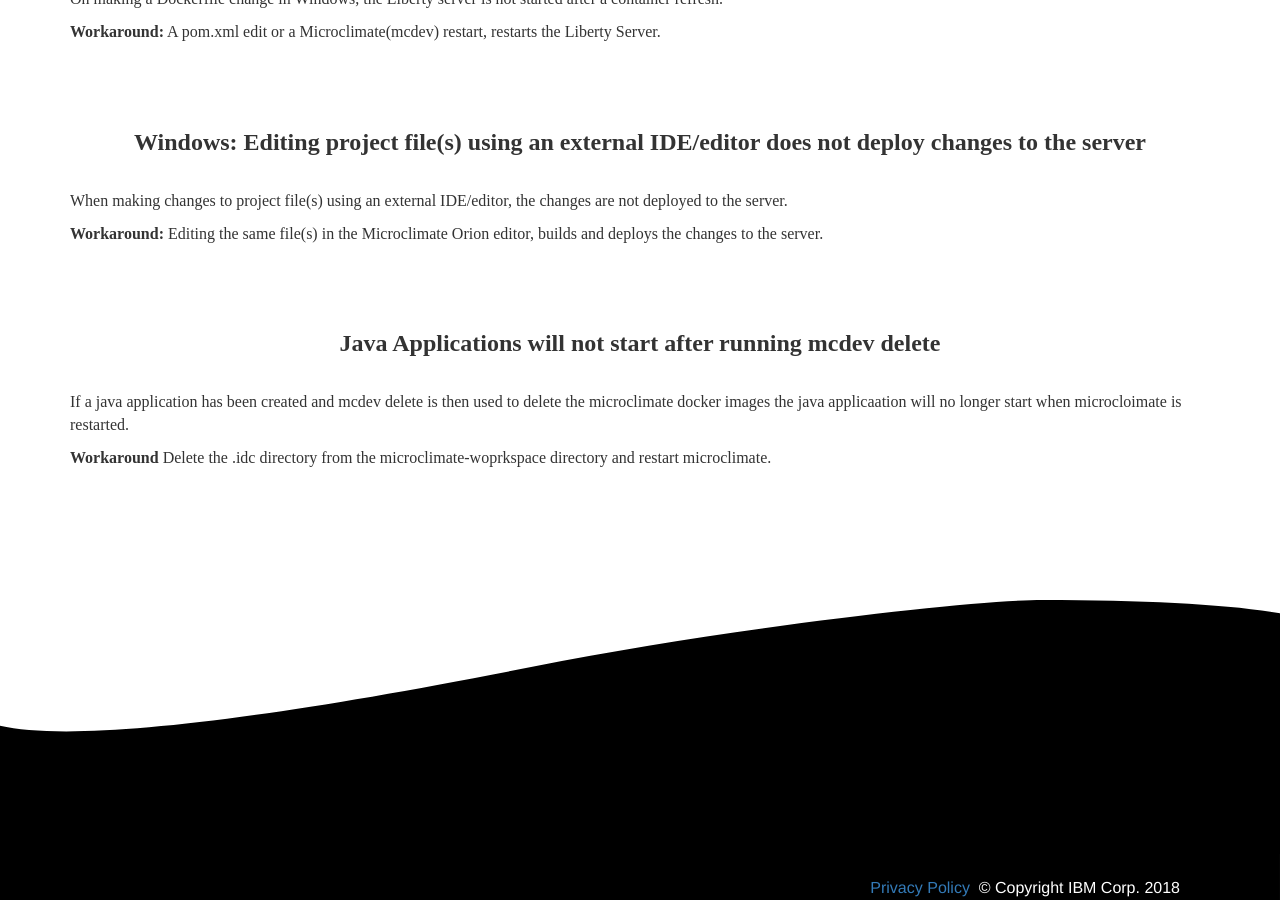
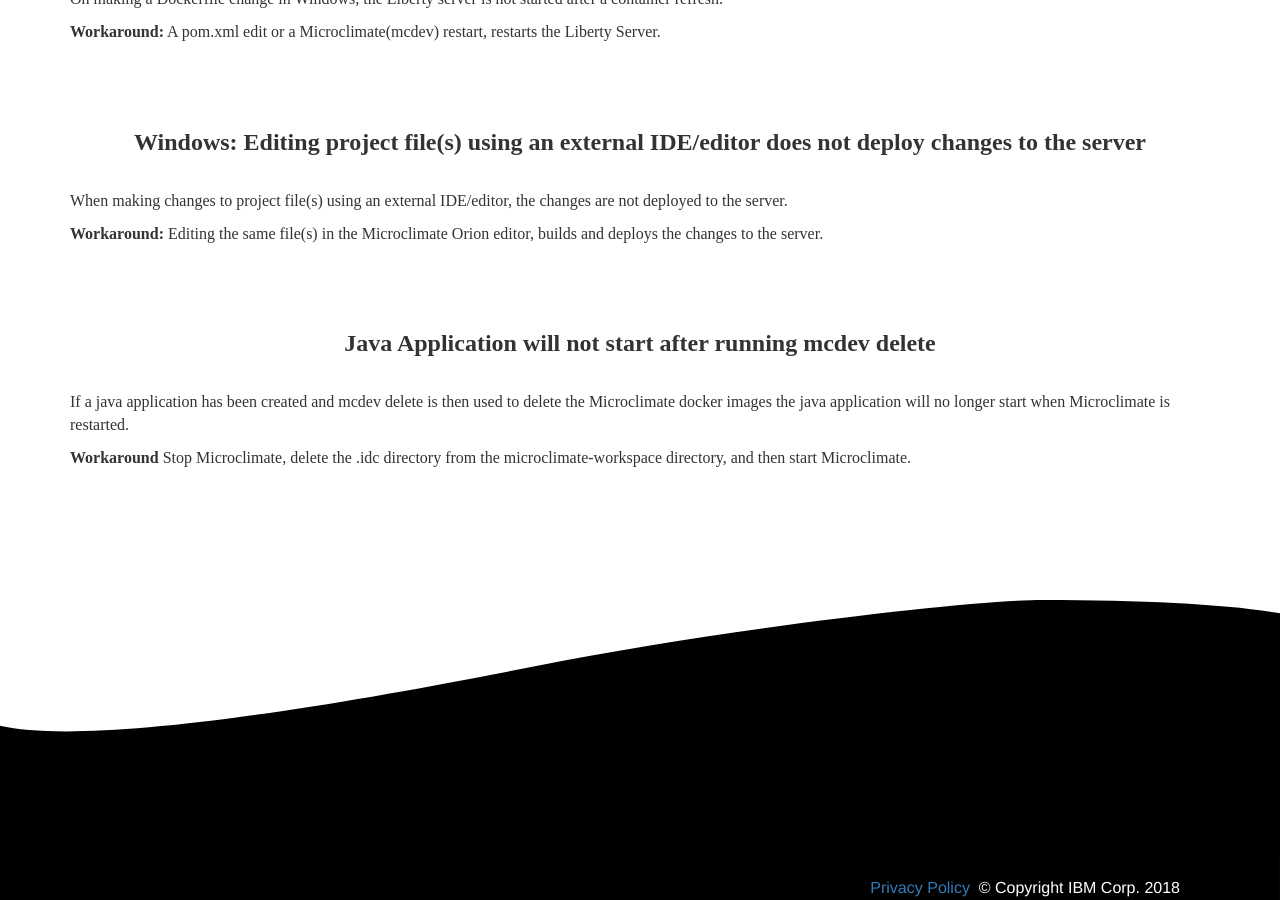
Before and after one commit to microclimate-dev2ops/microclimate-dev2ops.github.io, a Jekyll site: the page built from docPages/knownissue.md, in a window 1280 px wide and 900 px high, scrolled down 1687 px. Built offline with Jekyll 4.4.1, drawn with Linux system fonts in a browser that asks for light colours; nearby versions of some CDN libraries; some web fonts are replaced.

Commit message:
update docs etc

```diff
--- a/_config.yml
+++ b/_config.yml
@@ -11,5 +11,6 @@
 theme: minima
 plugins:
   - jekyll-feed
+  - jekyll-sitemap
 
 include: ['docPages']
--- a/docPages/knownissue.md
+++ b/docPages/knownissue.md
@@ -45,8 +45,8 @@
 
 **Workaround:** Editing the same file(s) in the Microclimate Orion editor, builds and deploys the changes to the server.
 
-## Java Applications will not start after running mcdev delete
+## Java Application will not start after running mcdev delete
 
-If a java application has been created and mcdev delete is then used to delete the microclimate docker images the java applicaation will no longer start when microcloimate is restarted.
+If a java application has been created and mcdev delete is then used to delete the Microclimate docker images the java application will no longer start when Microclimate is restarted.
 
-**Workaround** Delete the .idc directory from the microclimate-woprkspace directory and restart microclimate.
+**Workaround** Stop Microclimate, delete the .idc directory from the microclimate-workspace directory, and then start Microclimate.
--- /dev/null
+++ b/robots.txt
@@ -0,0 +1,2 @@
+User-agent: *
+Sitemap: {{ site.url }}/sitemap.xml
```
Also changed, not shown: docPages/gettingStarted.md (+5 -5 lines).
